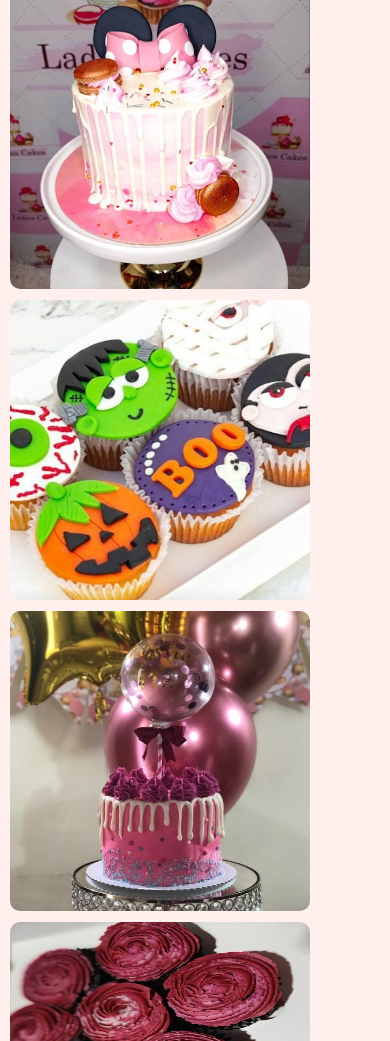
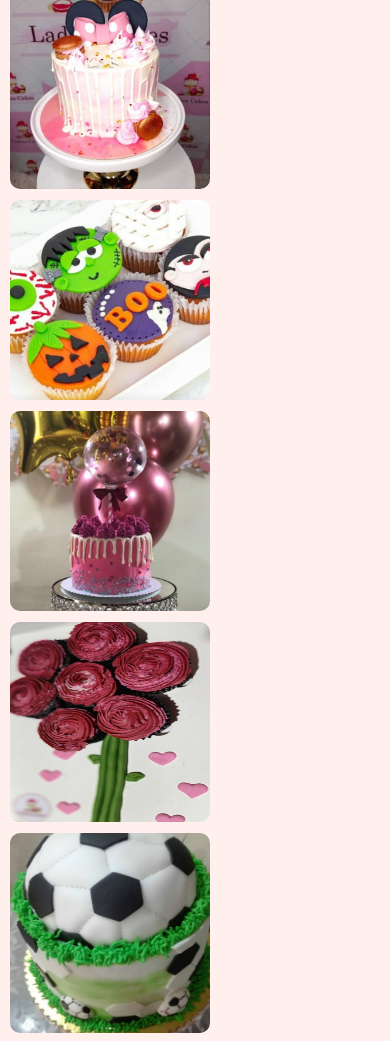
Before and after one commit to julietadirzieh/ladiescakes, a plain HTML site: page sections/about-us.html in a window 390 px wide. Shown: the part 800-1841 px from the top of the page. Drawn offline with Linux system fonts and the light colour scheme.

Commit message:
hice responsive las fotos

```diff
--- a/estilos/main.css
+++ b/estilos/main.css
@@ -979,6 +979,12 @@ padding-left: 0px;
     border-radius: 0.5em;
 }
 
+@media screen and (max-width: 480px) {
+    .section__aboutUsImg{
+        width: 200px;
+        height: 200px;
+    }
+}
 
 /*----------- Admin site ------------*/
 .admin__options{
```
